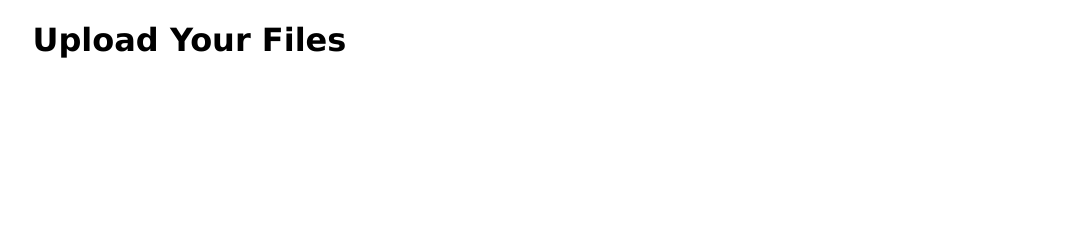
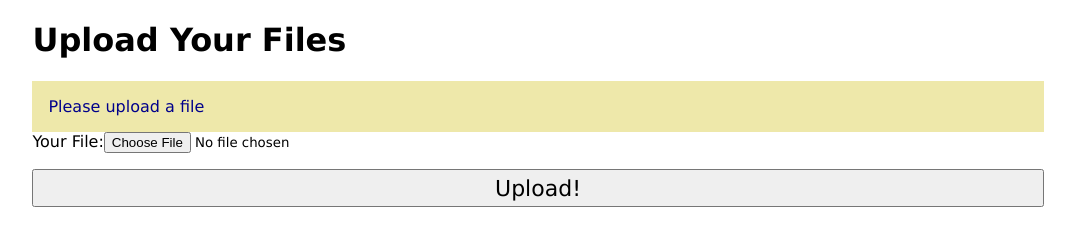
Before and after one commit to bluepostit/spiced-image-upload, a website: page index.html in a window 1280 px wide. Shown: the whole page, without its empty margins (102-1177 px from the left). Drawn offline with nearby package versions, Linux system fonts and the light colour scheme.

Commit message:
finished version

```diff
--- a/index.html
+++ b/index.html
@@ -8,8 +8,19 @@
         <title>Upload Your Files</title>
     </head>
     <body>
-        <main id="main">
+        <main>
             <h1>Upload Your Files</h1>
+            <div class="status">{{ message }}</div>
+            <form @submit.prevent="upload" action="/image" method="post" enctype="multipart/form-data">
+                <div class="form-row">
+                    <label for="file">Your File:</label>
+                    <input type="file" name="file" id="file">
+                </div>
+                <input type="submit" value="Upload!" class="btn-submit">
+            </form>
+            <div class="images">
+                <img v-for="image in images" v-bind:src="image" alt="uploaded image">
+            </div>
         </main>
         <script src="https://unpkg.com/vue@3"></script>
         <script src="/js/uploader.js"></script>
--- a/package.json
+++ b/package.json
@@ -11,6 +11,8 @@
     "author": "",
     "license": "ISC",
     "dependencies": {
-        "express": "^4.18.1"
+        "express": "^4.18.1",
+        "multer": "^1.4.5-lts.1",
+        "uid-safe": "^2.1.5"
     }
 }
--- a/public/js/uploader.js
+++ b/public/js/uploader.js
@@ -1 +1,37 @@
-// To Do
+const app = Vue.createApp({
+    data() {
+        return {
+            message: 'Please upload a file',
+            images: []
+        }
+    },
+    methods: {
+        upload(e) {
+            console.log('about to upload');
+            const form = e.currentTarget;
+
+            const fileInput = form.querySelector(
+                'input[type=file]');
+            console.log(fileInput.files);
+            if (fileInput.files.length === 0) {
+                alert('No files selected!');
+                return;
+            }
+
+            const formData = new FormData(form);
+            fetch(form.action, {
+                method: form.method,
+                body: formData
+            }).then(res => res.json())
+              .then((data) => {
+                console.log(data);
+                this.message = data.message;
+                if (data.path) {
+                    this.images.push(data.path);
+                }
+              })
+        }
+    }
+});
+
+app.mount('main');
```
Also changed, not shown: middleware.js (added, +20 -0 lines), server.js (+21 -0 lines), 2 other files.
